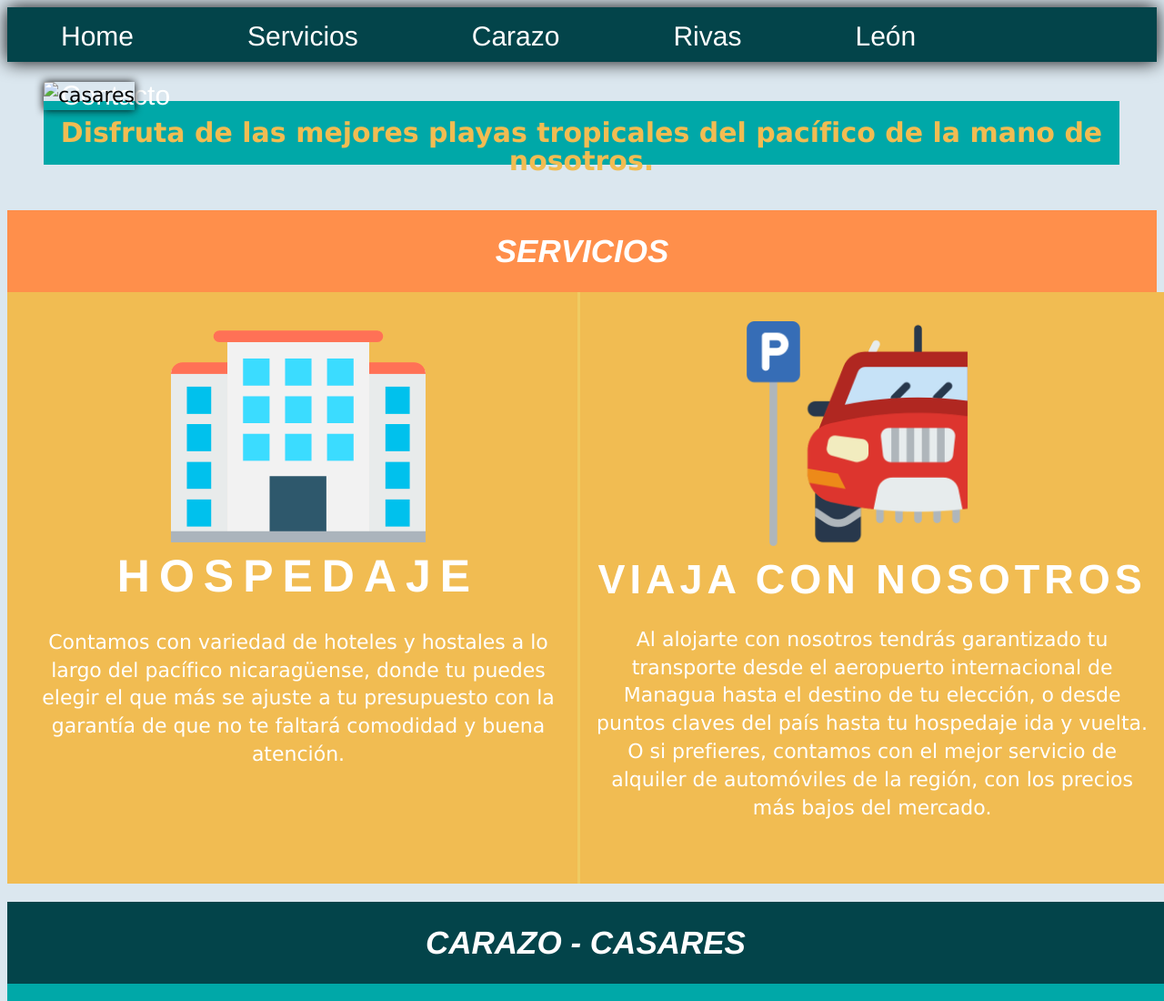
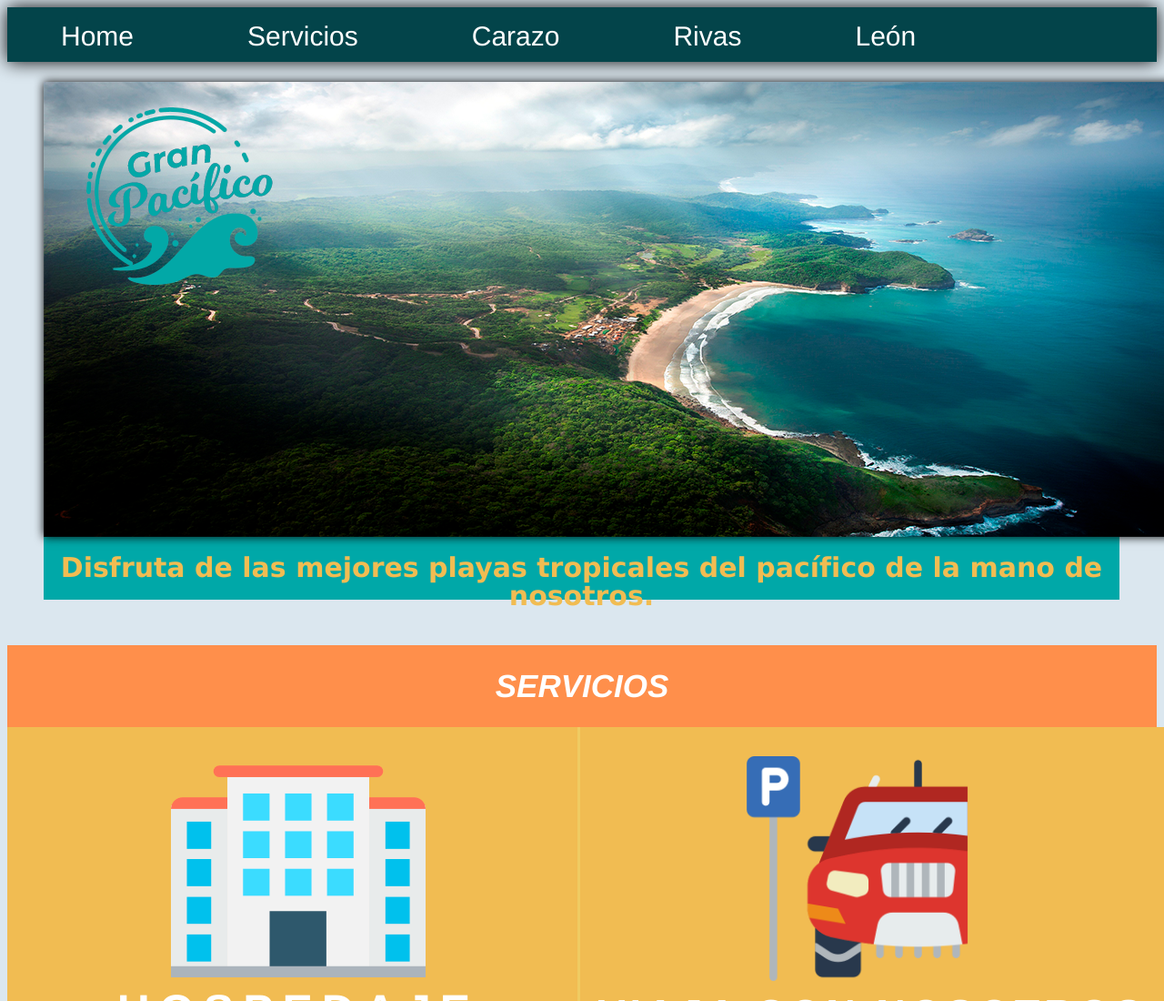
Before and after one commit to Jordan7999/jordan7999, a plain HTML site: page index.html in a window 1280 px wide. Shown: the top 1100 px of the page at 91% size. Drawn offline with Linux system fonts and the light colour scheme; the site is published under a folder, as on GitHub Pages, so addresses that start at the root find nothing.

Commit message:
Update index.html

```diff
--- a/index.html
+++ b/index.html
@@ -36,7 +36,7 @@
 	</div>
 </header>
 <figure class="idk" id="home">
-		<img src="/first2.png"
+		<img src="first2.png"
 			 alt="casares" >
 		<figcaption>
 			<h5>Disfruta de las mejores playas tropicales del pacífico de la mano de nosotros.</h5>
```
